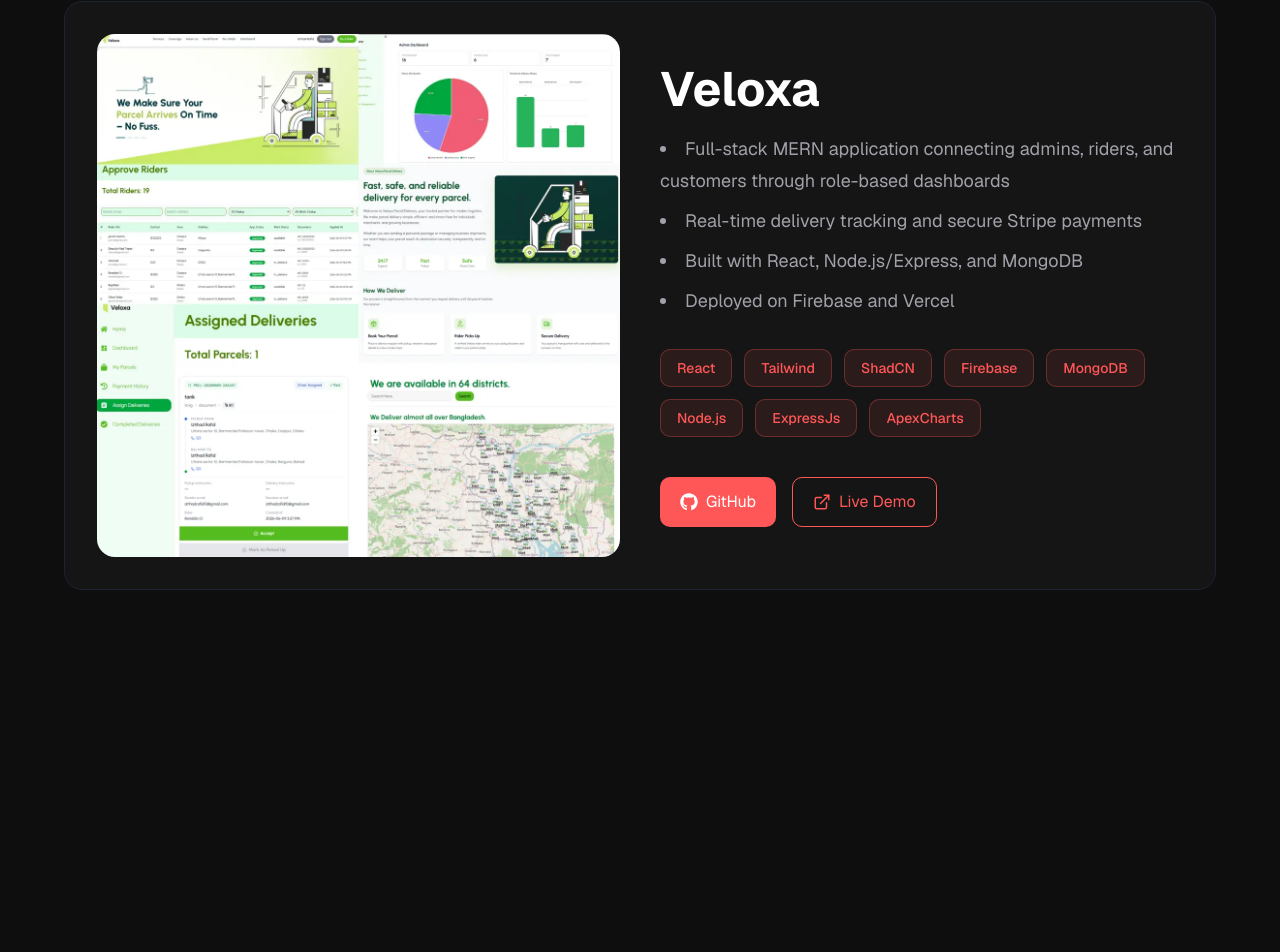
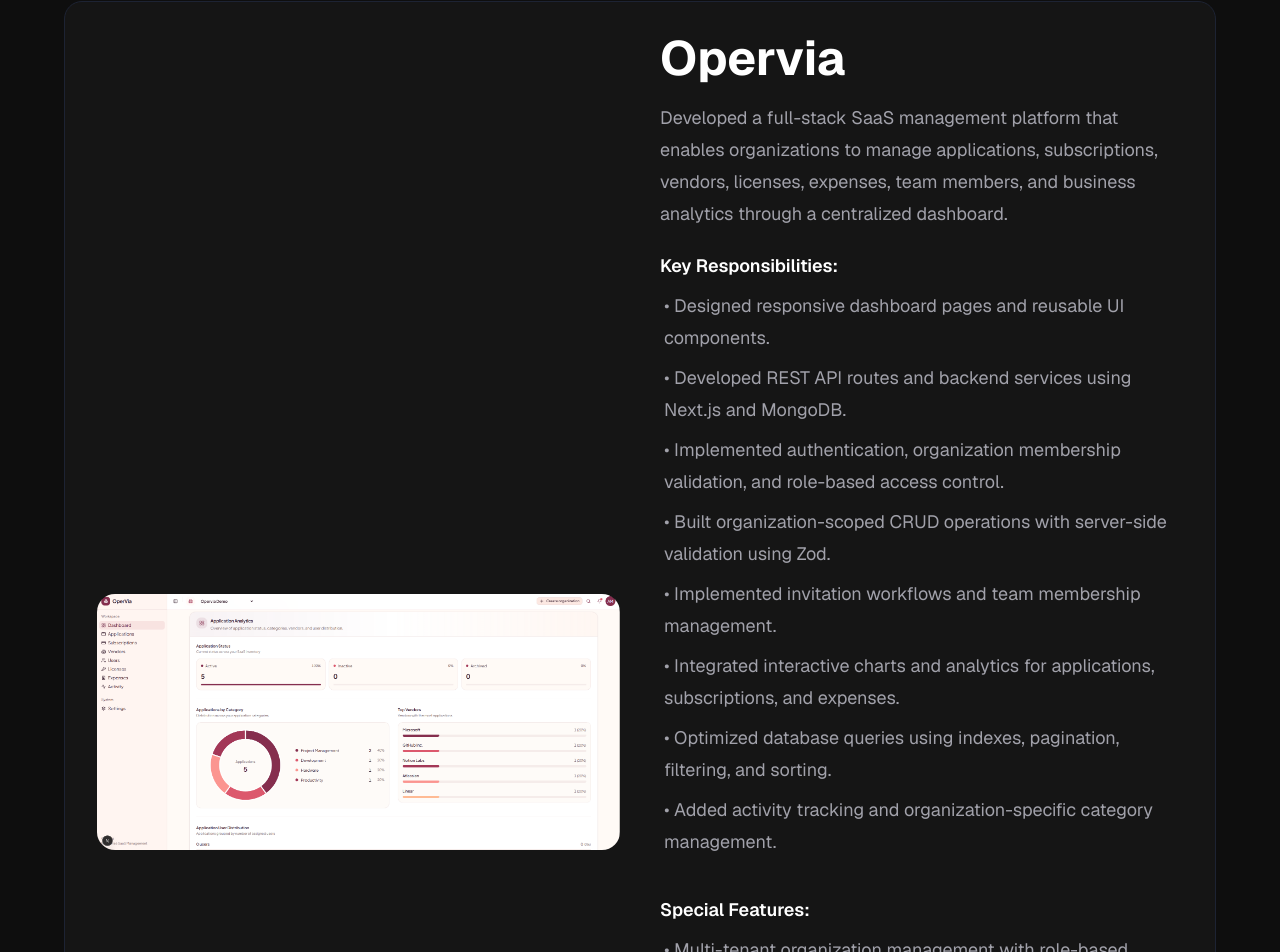
Before and after one commit to IztihadRafid/iztihadrafid-portfolio, a Next.js app: page /projects/1 in a window 1280 px wide. Shown: the part 292-1244 px from the top of the page. Before the commit the page ends 914 px from the top, so only its background shows below. Built offline with nearby package versions, Linux system fonts and the light colour scheme.

Commit message:
opervia project added

```diff
--- a/src/app/projects/[id]/page.tsx
+++ b/src/app/projects/[id]/page.tsx
@@ -51,13 +51,39 @@
             <h1 className="text-3xl md:text-5xl font-bold text-white">
               {title}
             </h1>
+            {/* Description */}
+            <div className="mt-5 space-y-2 text-base md:text-lg leading-8 text-gray-2">
+              {description.split("\n").map((point, i) => {
+                const line = point.trim();
 
-            {/* Description */}
-            <ul className="mt-5 space-y-2 text-base md:text-lg leading-8 text-gray-2 list-disc list-inside">
-              {description.split("\n").map((point, i) => (
-                <li key={i}>{point}</li>
-              ))}
-            </ul>
+                if (!line) {
+                  return <div key={i} className="h-2" />;
+                }
+
+                const isHeading =
+                  line === "Key Responsibilities:" ||
+                  line === "Special Features:";
+
+                if (isHeading) {
+                  return (
+                    <h3 key={i} className="pt-3 font-semibold text-white">
+                      {line}
+                    </h3>
+                  );
+                }
+
+                if (line.startsWith("•")) {
+                  return (
+                    <p key={i} className="pl-1">
+                      {line}
+                    </p>
+                  );
+                }
+
+                return <p key={i}>{line}</p>;
+              })}
+            </div>
+
             {/* Tech Stack */}
             <div className="mt-8 flex flex-wrap gap-3">
               {techs?.map((tech) => (
--- a/src/data/Project.ts
+++ b/src/data/Project.ts
@@ -9,6 +9,7 @@
 import estatemarket from "../../public/assets/projectIMg/estatemarket.webp";
 import vistaltd from "../../public/assets/projectIMg/vistaltd.png";
 import devdesk from "../../public/assets/projectIMg/devdesk.webp";
+import opervia from "../../public/assets/projectIMg/opervia.png";
 import { StaticImageData } from "next/image";
 export interface Project {
   id: string;
@@ -22,6 +23,43 @@
 export const projects: Project[] = [
   {
     id: "1",
+    title: "Opervia",
+    image: opervia,
+    description:
+      "Developed a full-stack SaaS management platform that enables organizations to manage applications, subscriptions, vendors, licenses, expenses, team members, and business analytics through a centralized dashboard.\n" +
+      "Key Responsibilities:\n" +
+      "• Designed responsive dashboard pages and reusable UI components.\n" +
+      "• Developed REST API routes and backend services using Next.js and MongoDB.\n" +
+      "• Implemented authentication, organization membership validation, and role-based access control.\n" +
+      "• Built organization-scoped CRUD operations with server-side validation using Zod.\n" +
+      "• Implemented invitation workflows and team membership management.\n" +
+      "• Integrated interactive charts and analytics for applications, subscriptions, and expenses.\n" +
+      "• Optimized database queries using indexes, pagination, filtering, and sorting.\n" +
+      "• Added activity tracking and organization-specific category management.\n\n" +
+      "Special Features:\n" +
+      "• Multi-tenant organization management with role-based permissions.\n" +
+      "• Centralized management of SaaS assets and business expenses.\n" +
+      "• Interactive analytics with status and category breakdowns.\n" +
+      "• Secure API authorization and organization-level data isolation.",
+    github: "https://github.com/IztihadRafid/Opervia",
+    live: "https://opervia-five.vercel.app",
+    techs: [
+      "Next.js",
+      "React",
+      "TypeScript",
+      "Tailwind CSS",
+      "ShadCN",
+      "MongoDB",
+      "Mongoose",
+      "Auth.js",
+      "TanStack Query",
+      "Zod",
+      "ApexCharts",
+    ],
+  },
+
+  {
+    id: "2",
     title: "Veloxa",
     image: veloxaImg,
     description:
@@ -40,7 +78,7 @@
     ],
   },
   {
-    id: "2",
+    id: "3",
     title: "Blood Donation",
     image: bloodDonation,
     description:
@@ -57,7 +95,7 @@
     ],
   },
   {
-    id: "3",
+    id: "4",
     title: "Estatemarket",
     description:
       "Full-stack real estate marketplace for browsing, searching, and filtering property listings\nAuthentication via email/password and Google OAuth using Better Auth\nAuthenticated users can list properties with image uploads via Cloudinary\nProperty inquiry emails sent through Resend using React Email templates\nBuilt with Next.js App Router, Prisma, and PostgreSQL (Neon)\nFully responsive UI with Tailwind CSS",
@@ -77,7 +115,7 @@
     ],
   },
   {
-    id: "4",
+    id: "5",
     title: "DevDesk",
     description: `DevDesk is a full-stack SaaS platform unifying issue tracking, real-time team chat, and AI-assisted development tools.
 Combined bug tracking and team chat into one product
@@ -99,7 +137,7 @@
     ],
   },
   {
-    id: "5",
+    id: "6",
     title: "Bistro Boss",
     description:
       "Full-stack restaurant management and food ordering application built with the MERN stack\nUsers can browse menus, place online orders, and complete secure payments through Stripe\nAdmins manage menus, users, and orders via an interactive dashboard\nAnalytics and data visualization powered by Recharts",
@@ -109,7 +147,7 @@
     techs: ["React", "Tailwind", "Firebase", "MongoDB", "DaisyUI"],
   },
   {
-    id: "6",
+    id: "7",
     title: "Event Developer",
     description:
       "Modern Next.js 16 application for event management, using the App Router and Server Actions\nUses the use cache hook for optimized data fetching\nBackend powered by Mongoose and MongoDB, with TypeScript for type safety\nUsers can browse events, use booking forms, and manage events with Cloudinary-powered image uploads",
@@ -128,7 +166,7 @@
     ],
   },
   {
-    id: "7",
+    id: "8",
     title: "Fruit Burst",
     description:
       "Modern e-commerce web application for browsing and purchasing fresh fruits online\nProduct categories and detailed product pages\nSecure user authentication and shopping cart functionality\nResponsive, intuitive interface for seamless online ordering",
@@ -138,7 +176,7 @@
     techs: ["HTML", "CSS", "Tailwind"],
   },
   {
-    id: "8",
+    id: "9",
     title: "Vista Systech Ltd.",
     description:
       "Corporate website for Vista SysTech, delivering innovative technology solutions for client success\nBuilt on WordPress with the Crafto theme and Elementor Pro\nOptimized for SEO with RankMath and served through Cloudflare",
@@ -155,7 +193,7 @@
     ],
   },
   {
-    id: "9",
+    id: "10",
     title: "Vista Systech",
     description:
       "Internal web application built for Vista Systech Ltd. during my internship\nDeveloped with Next.js and TypeScript for a type-safe, scalable frontend\nUses MongoDB for data storage and shadcn/ui for accessible, consistent UI components\nImage handling via Cloudinary and performance/traffic insights via Google Analytics\nDeployed and served through Cloudflare",
@@ -173,7 +211,7 @@
     ],
   },
   {
-    id: "10",
+    id: "11",
     title: "ShipNow",
     description:
       "Logistics dashboard for managing shipments, tracking deliveries, and handling invoices\nBuilt from Figma design specs with pixel-accurate implementation\nFully responsive layouts across desktop, tablet, and mobile\nData visualization powered by ApexCharts",
@@ -183,7 +221,7 @@
     techs: ["Next.js", "TypeScript", "Tailwind CSS", "ApexCharts", "React"],
   },
   {
-    id: "11",
+    id: "12",
     title: "SkillBridgeBD",
     image: skillbridgebd,
     description:
```
Also changed, not shown: public/assets/projectIMg/opervia.png (added).
